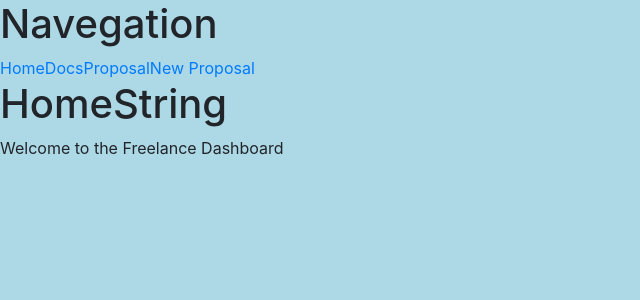
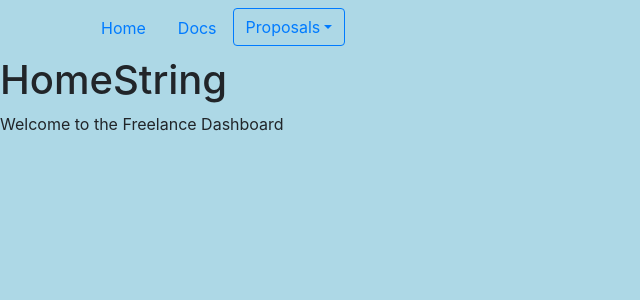
Before and after one commit to oscarmolivera/angular-rails-fe, an Angular app: page /home in a window 1280 px wide. Shown: the top 300 px of the page, without its empty margins (0-640 px from the left). Built offline with nearby package versions, Linux system fonts and the light colour scheme.

Commit message:
Agregando estilo al NavBar

```diff
--- a/src/app/app.component.html
+++ b/src/app/app.component.html
@@ -1,10 +1,24 @@
-<h1>Navegation</h1>
-<a routerLink="/home">Home</a>
 
-<a routerLink="/documents">Docs</a>
+<nav class="navbar navbar-fixed-top navbar-light bg-faded">
+    <div class="container">
+      <ul class="nav">
+        <li class="nav-item">
+          <a class='nav-link' routerLink="/home" routerLinkActive="active">Home</a>
+        </li>
+        <li class="nav-item">
+          <a class="nav-link" routerLink="/documents" routerLinkActive="active">Docs</a>
+        </li>
+        <li class="nav-item dropdown">
+          <div ngbDropdown class="d-inline-block dropdown-links">
+            <button class="btn btn-outline-primary" id="proposalDropdown" ngbDropdownToggle>Proposals</button>
+            <div ngbDropdownMenu aria-labelledby="proposalDropdown">
+              <button class="dropdown-item" [routerLink]="['/proposals']" routerLinkActive="router-link-active" >Proposal List</button>
+              <button class="dropdown-item" [routerLink]="['/proposals/new']" routerLinkActive="router-link-active" >New Proposal</button>
+            </div>
+          </div>
+        </li>
+      </ul>
+    </div>
+  </nav>
 
-<a routerLink="/proposals">Proposal</a>
-
-<a routerLink="/proposals/new">New Proposal</a>
-
-<router-outlet></router-outlet>
+  <router-outlet></router-outlet>
```
